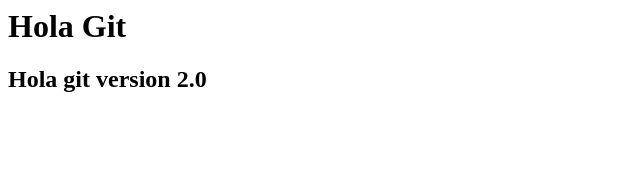
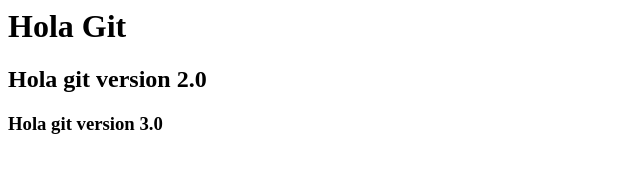
Before and after one commit to Jazuu/primer-repositorio, a plain HTML site: page index.html in a window 1280 px wide. Shown: the whole page, without its empty margins (0-640 px from the left). Drawn offline with Linux system fonts and the light colour scheme.

Commit message:
version 3.0

```diff
--- a/index.html
+++ b/index.html
@@ -1,2 +1,3 @@
 <h1>Hola Git</h1>
 <h2>Hola git version 2.0</h2>
+<h3>Hola git version 3.0</h3>
```
